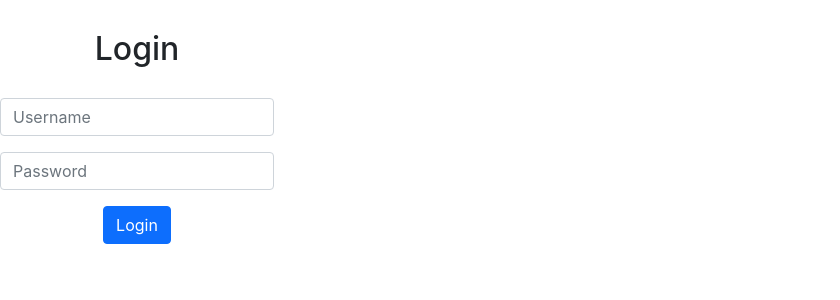
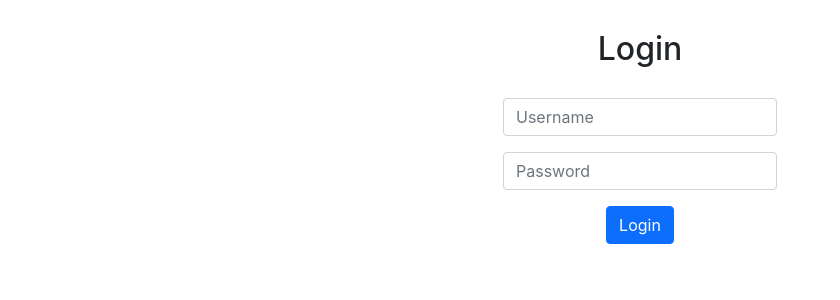
Before and after one commit to rosenbaek/dat3-semester-projekt_frontend, a React (Create React App) app: page / in a window 1280 px wide. Shown: the top 300 px of the page, without its empty margins (0-840 px from the left). Built offline with nearby package versions, Linux system fonts and the light colour scheme.

Commit message:
fix login screen

```diff
--- a/src/App.js
+++ b/src/App.js
@@ -28,7 +28,12 @@ function App() {
 	return (
 		<div
 			className="App"
-			style={{ display: "flex", minHeight: "100%", overflow: "hidden" }}
+			style={{
+				display: "flex",
+				minHeight: "100%",
+				flex: 1,
+				overflow: "hidden",
+			}}
 		>
 			{loggedIn ? (
 				<>
--- a/src/screens/LoginScreen.js
+++ b/src/screens/LoginScreen.js
@@ -36,7 +36,12 @@ export default function Login(props) {
 
 	return (
 		<div
-			style={{ alignItems: "center", display: "flex", flexDirection: "column" }}
+			style={{
+				alignItems: "center",
+				display: "flex",
+				flex: 1,
+				flexDirection: "column",
+			}}
 		>
 			<h2 style={{ margin: "30px" }}>Login</h2>
 			<Form className="form-group mb-3" onChange={onChange}>
```
